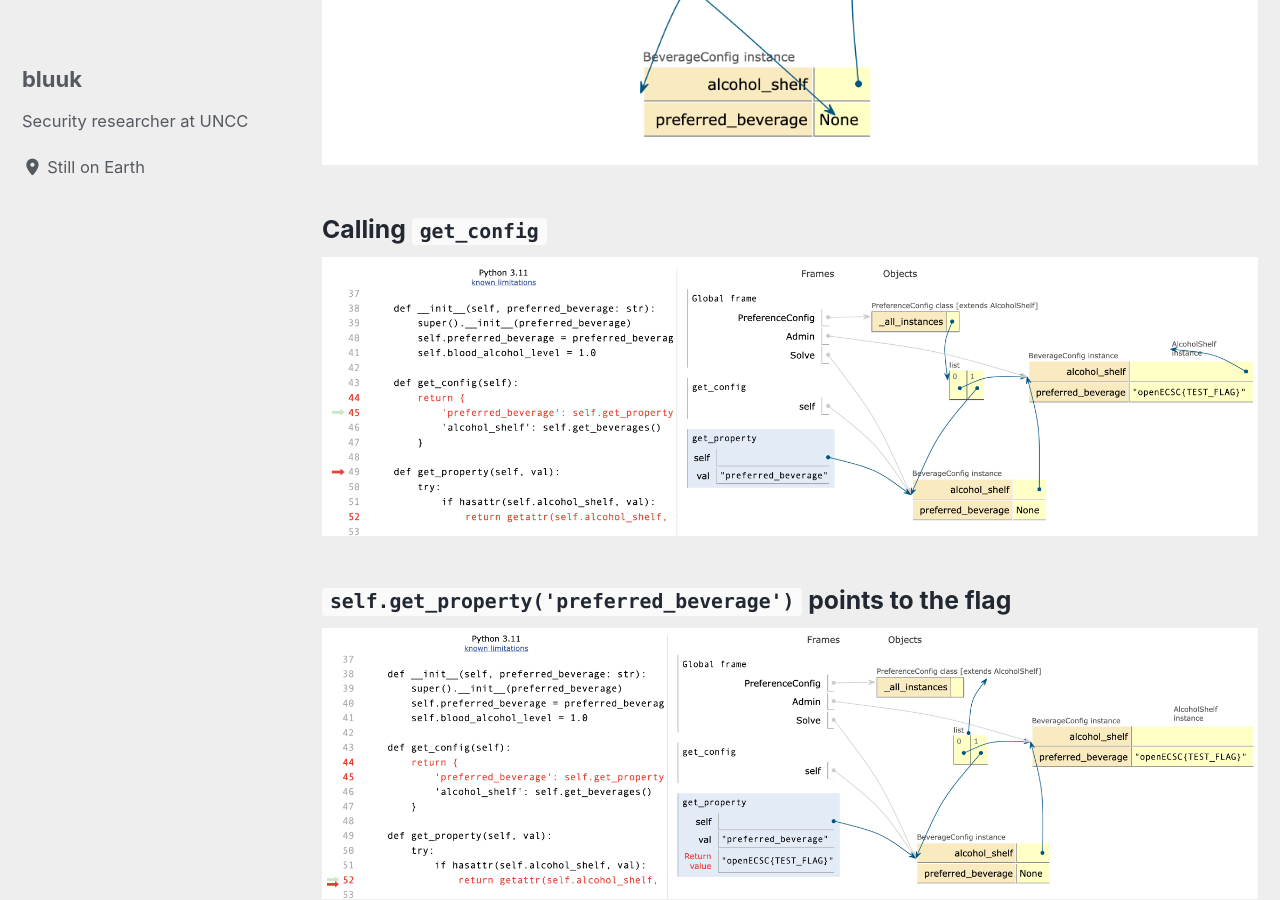
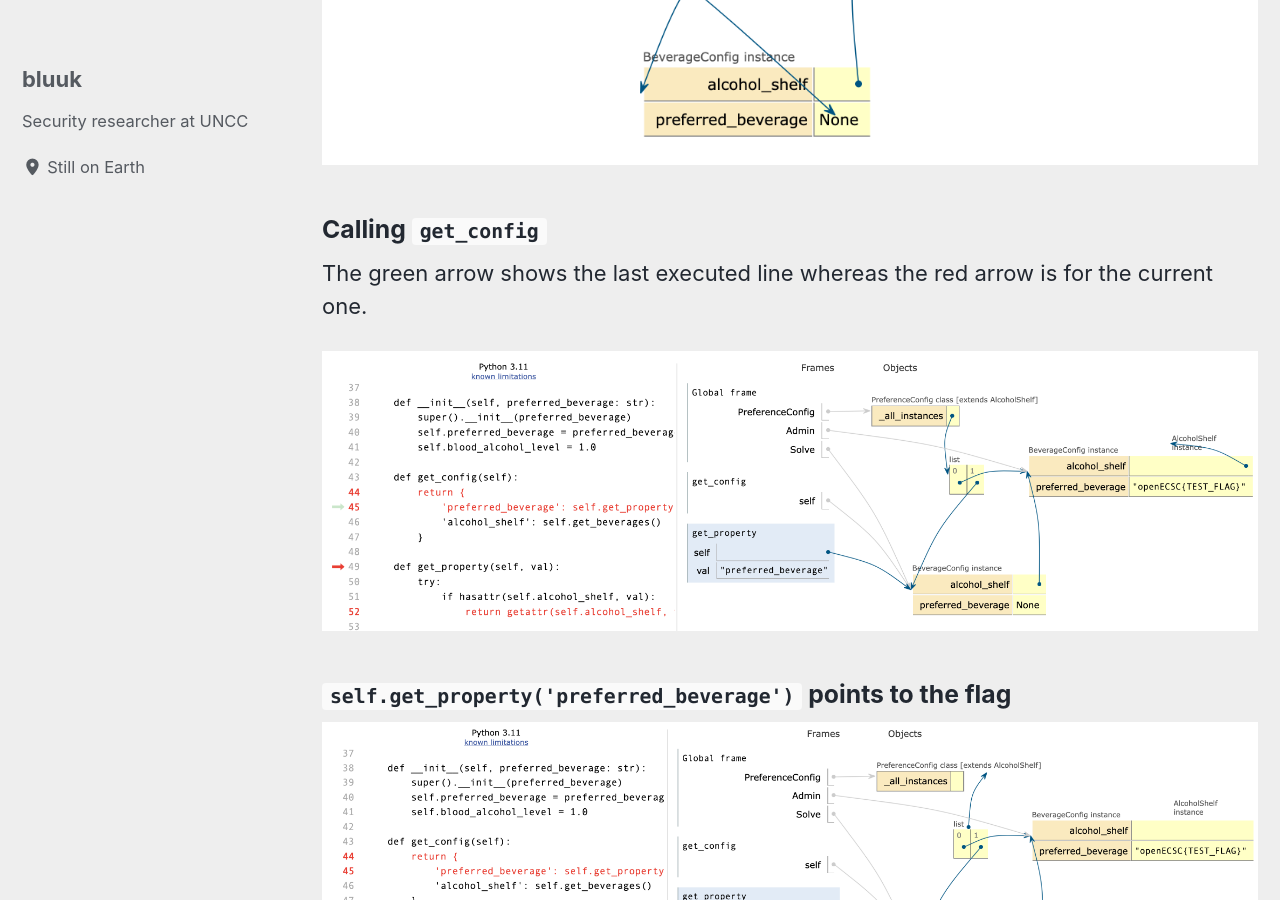
Before and after one commit to bluuuk/bluuuk.github.io, a Jekyll site: the page built from _posts/2025-10-06-openESEC-web-polish-bar.md, in a window 1280 px wide and 900 px high, scrolled down 8565 px. Built offline with Jekyll 4.4.1, drawn with Linux system fonts in a browser that asks for light colours; cached includes are drawn as plain includes; a script that is not in the unit is left out; part of the change alters nothing that is shown.

```diff
--- a/_posts/2025-10-06-openESEC-web-polish-bar.md
+++ b/_posts/2025-10-06-openESEC-web-polish-bar.md
@@ -164,25 +164,19 @@ Below is a small playground I created if you want to try it on your own first. A
   id="jupyterlite"
   width="100%"
   height="1000px"
+  style="position:absolute; top:-9999px; visibility:hidden;"
   tabindex="-1">
 </iframe>
 
 <script>
-document.addEventListener("DOMContentLoaded", () => {
-  const ifr = document.getElementById("jupyterlite");
-  const scrollPos = { x: window.scrollX, y: window.scrollY };
-
-  ifr.addEventListener("load", () => {
-    // small delay to let internal focus/scroll run
-    setTimeout(() => {
-      // restore parent scroll
-      window.scrollTo(scrollPos.x, scrollPos.y);
-      // reveal iframe
-      ifr.style.visibility = "visible";
-      // shift focus away
-      document.body.focus();
-    }, 50);
-  });
+const ifr = document.getElementById("jupyterlite");
+ifr.addEventListener("load", () => {
+  // After load & internal focus likely done
+  setTimeout(() => {
+    ifr.style.position = "";
+    ifr.style.top = "";
+    ifr.style.visibility = "visible";
+  }, 100);
 });
 </script>
 
@@ -273,6 +267,8 @@ Solve.get_config()
 
 ### Calling `get_config`
 
+The green arrow shows the last executed line whereas the red arrow is for the current one.
+
 ![Step 4](/assets/images/2025-10-06-openESEC-web-polish-bar/step4.png)
 
 ### `self.get_property('preferred_beverage')` points to the flag
```
